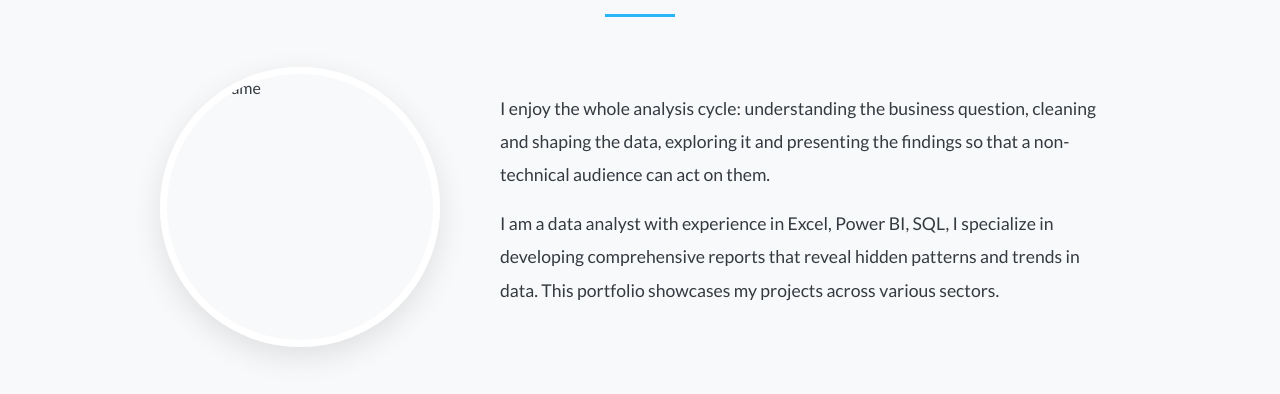
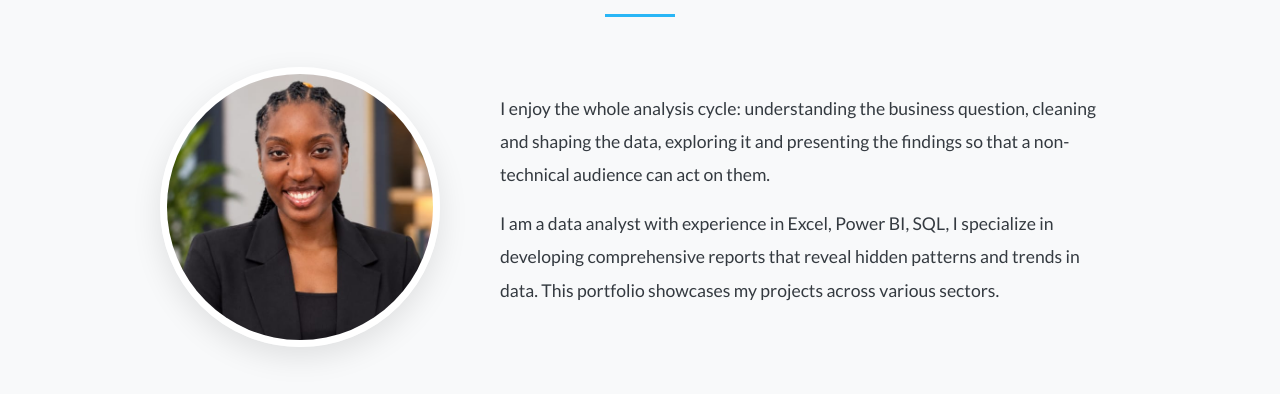
Before and after one commit to Ozonzeadi1/Ozonzeadi1.github.io, a plain HTML site: page index.html in a window 1280 px wide. Shown: the part 628-1022 px from the top of the page. Drawn offline with nearby package versions, Linux system fonts and the light colour scheme.

Commit message:
Change profile image format from jpg to jpeg

```diff
--- a/index.html
+++ b/index.html
@@ -58,7 +58,7 @@
         <h2>About Me</h2>
         <div class="about-content">
             <!--💡UPDATE: Change the image to your own profile photo in assets/images/-->
-            <img src="assets/images/profile-placeholder.jpg" alt="Your Name" class="profile-photo">
+            <img src="assets/images/profile-placeholder.jpeg" alt="Your Name" class="profile-photo">
             <div class="about-text">
                 <!--💡UPDATE: Write your own 'About Me' text here-->
                 <p> I enjoy the whole analysis cycle: understanding the business question, cleaning and shaping the data, exploring it and presenting the findings so that a non-technical audience can act on them.</p>
```
